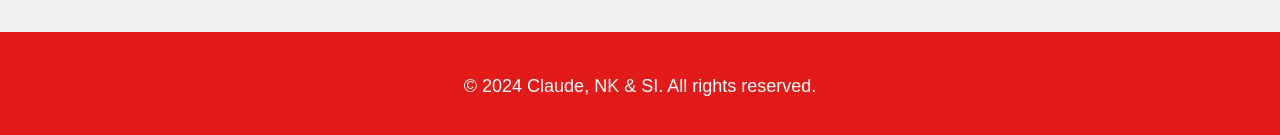
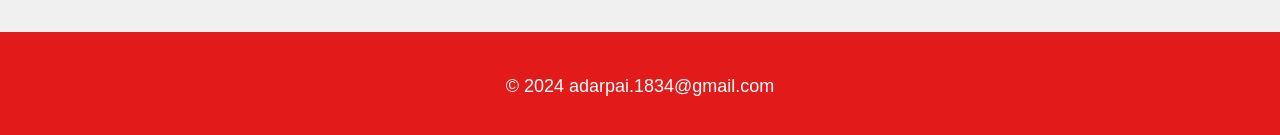
Before and after one commit to adarpai1834/Railway_Ticket_app_policy, a plain HTML site: page index.html in a window 1280 px wide. Shown: the part 5421-5556 px from the top of the page. Drawn offline with Linux system fonts and the light colour scheme.

Commit message:
Change copyright

```diff
--- a/index.html
+++ b/index.html
@@ -306,8 +306,8 @@
     </main>
 
     <footer class="footer" role="contentinfo">
-        <p class="lang-en">© 2024 Claude, NK & SI. All rights reserved.</p>
-        <p class="lang-ru">© 2024 Claude, NK & SI. Все права защищены.</p>
+        <p class="lang-en">© 2024 adarpai.1834@gmail.com</p>
+        <p class="lang-ru">© 2024 adarpai.1834@gmail.com</p>
     </footer>
 
     <script>
```
